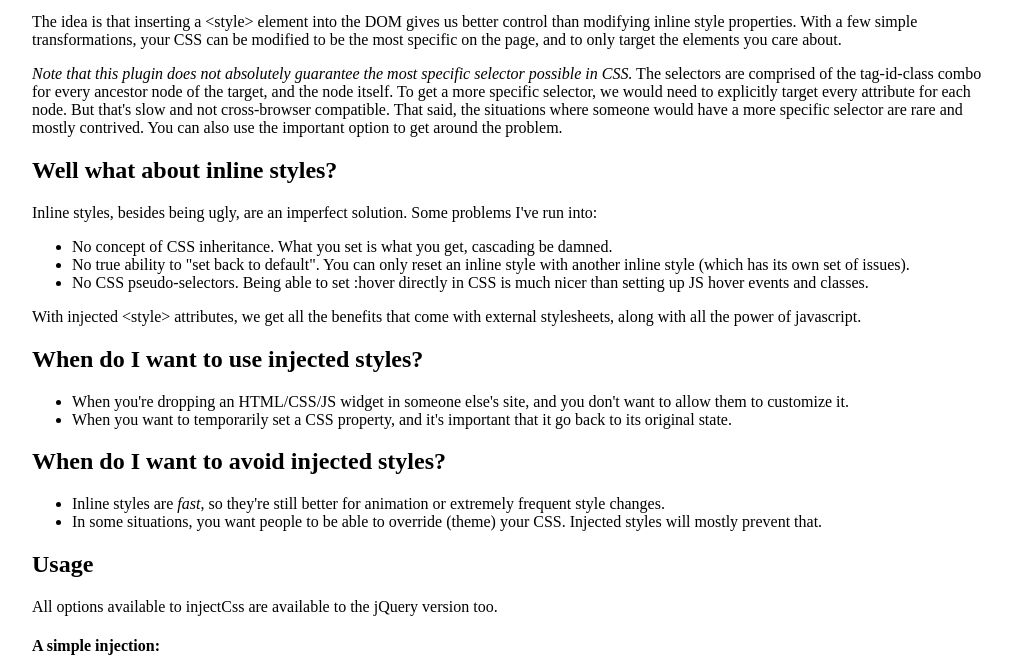
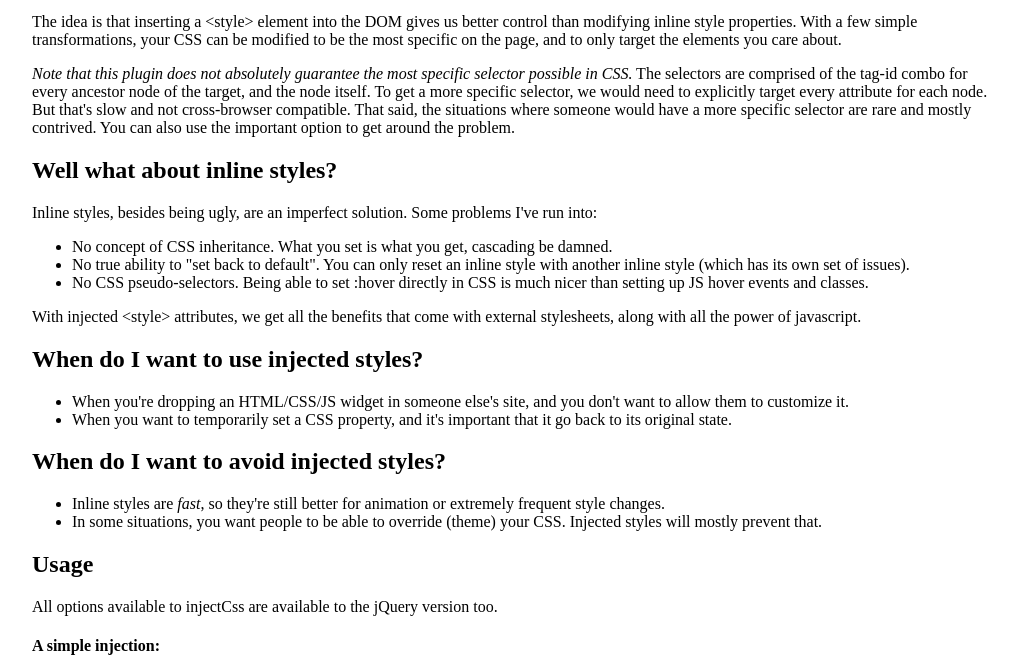
Before and after one commit to MaxPower15/inject-css, a plain HTML site: page index.html in a window 1280 px wide. Shown: the part 137-800 px from the top of the page, without its empty margins (128-1142 px from the left). Drawn offline with nearby package versions, Linux system fonts and the light colour scheme.

Commit message:
Updated readme/demo page. Now using a tag-id combo only because tag-id-class didn't work properly in IE7.

```diff
--- a/index.html
+++ b/index.html
@@ -25,7 +25,7 @@
       </p>
       <p>
         <em>Note that this plugin does not absolutely guarantee the most specific selector possible in CSS.</em>
-        The selectors are comprised of the tag-id-class combo for every ancestor node of the target, and the
+        The selectors are comprised of the tag-id combo for every ancestor node of the target, and the
         node itself. To get a more specific selector, we would need to explicitly target every attribute for each
         node. But that's slow and not cross-browser compatible. That said, the situations where someone would
         have a more specific selector are rare and mostly contrived. You can also use the important option to
```
Also changed, not shown: 1 other file.
